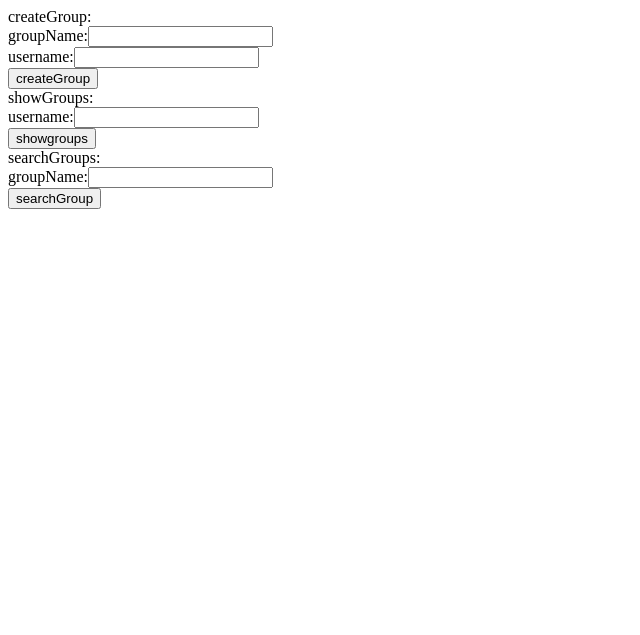
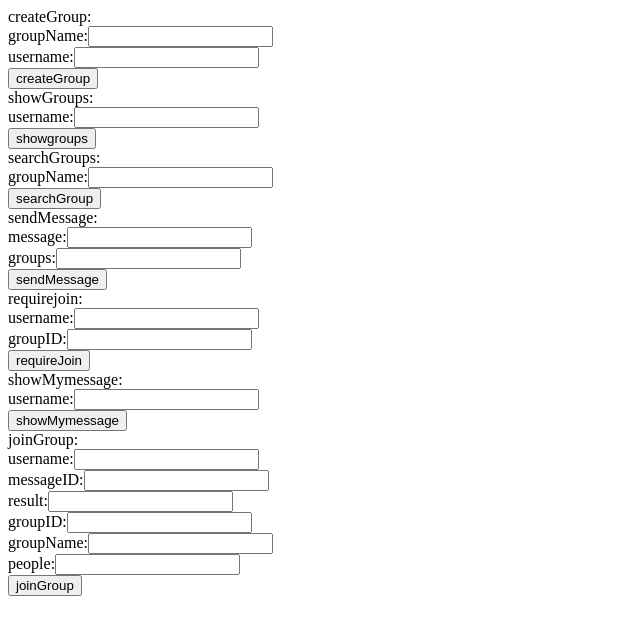
Before and after one commit to JustDoIt521/MessagePush, a PHP site: page /test.html in a window 1280 px wide. Shown: the top 635 px of the page, without its empty margins (0-640 px from the left). Run offline with PHP 8.4, Linux system fonts and the light colour scheme; some libraries are stand-ins or nearby versions.

Commit message:
Add files via upload

```diff
--- a/connect.php
+++ b/connect.php
@@ -3,7 +3,7 @@
 	$host="localhost";
 	$dbName="MessagePush";
 	$user='root';
-	$password="784863455";
+	$password="root";
 	$dsn="$dbms:host=$host;dbname=$dbName";
 	try
 	{
--- a/test.html
+++ b/test.html
@@ -15,11 +15,85 @@
 		searchGroups:<br>
 		groupName:<input type="text" ng-model="SeGgroups"><br>
 		<button ng-click="searchGroup()">searchGroup</button><br>
+		sendMessage:<br>
+		message:<input type="text" ng-model="message"><br>
+		groups:<input type="text" ng-model="SDgroups"><br>
+		<button ng-click="sendMessage()">sendMessage</button><br>
+		requirejoin:<br>
+		username:<input type="text" ng-model="RJusername"><br>
+		groupID:<input type="text" ng-model="RJgroupid"><br>
+		<button ng-click="requirejoin()">requireJoin</button><br>
+		showMymessage:<br>
+		username:<input type="text" ng-model="SMusername"><br>
+		<button ng-click="showMymessage()">showMymessage</button><br>
+		joinGroup:<br>
+		username:<input type="text" ng-model="JGusername"><br>
+		messageID:<input type="text" ng-model="JGmessageID"><br>
+		result:<input type="text" ng-model="result"><br>
+		groupID:<input type="text" ng-model="JGgroupID"><br>
+		groupName:<input type="text" ng-model="JGgroupName"><br>
+		people:<input type="text" ng-model="JGpeople"><br>
+		<button ng-click="joinGroup()">joinGroup</button><br>
 	</body>
 	<script>
 		var app=angular.module("myapp",[]);
 		app.controller("test",function($scope,$http)
 			{
+				$scope.joinGroup=function()
+				{
+					var username=$scope.JGusername;
+					var messageID=$scope.JGmessageID;
+					var result=$scope.result;
+					var groupID=$scope.JGgroupID;
+					var groupName=$scope.JGgroupName;
+					var people=$scope.JGpeople;
+					var data={"what":"joinGroup","username":username,"messageID":messageID,"result":result,"groupID":groupID,"groupName":groupName,"people":people};
+					$http.post("group.php",data).success(function(response)
+					{
+						console.log(response.data);
+					}).error(function(response)
+					{
+						console.log("errorJoinGroup");
+					});
+				}
+				$scope.showMymessage=function()
+				{
+					var username=$scope.SMusername;
+					var data={"what":"showMymessage","username":username};
+					$http.post("group.php",data).success(function(response)
+					{
+						console.log(response.data);
+					}).error(function(response)
+					{
+						console.log("errorShowMymessage");
+					});
+				}
+				$scope.requirejoin=function()
+				{
+					var username=$scope.RJusername;
+					var groupid=$scope.RJgroupid;
+					var data={"what":"requireJoin","username":username,"groupID":groupid};
+					$http.post("group.php",data).success(function(response)
+					{
+						console.log(response.data);
+					}).error(function(response)
+					{
+						console.log("errorRequireJoin");
+					});
+				}
+				$scope.sendMessage=function()
+				{
+					var message=$scope.message;
+					var groups=$scope.SDgroups;
+					var data={"what":"sendMessage","groups":groups,"content":message};
+					$http.post("group.php",data).success(function(response)
+					{
+						console.log(response.data);
+					}).error(function(response)
+					{
+						console.log("errorSendMessage");
+					});
+				}
 				$scope.searchGroup=function()
 				{
 					var groupName=$scope.SeGgroups;
```
Also changed, not shown: group.php (+41 -20 lines).
